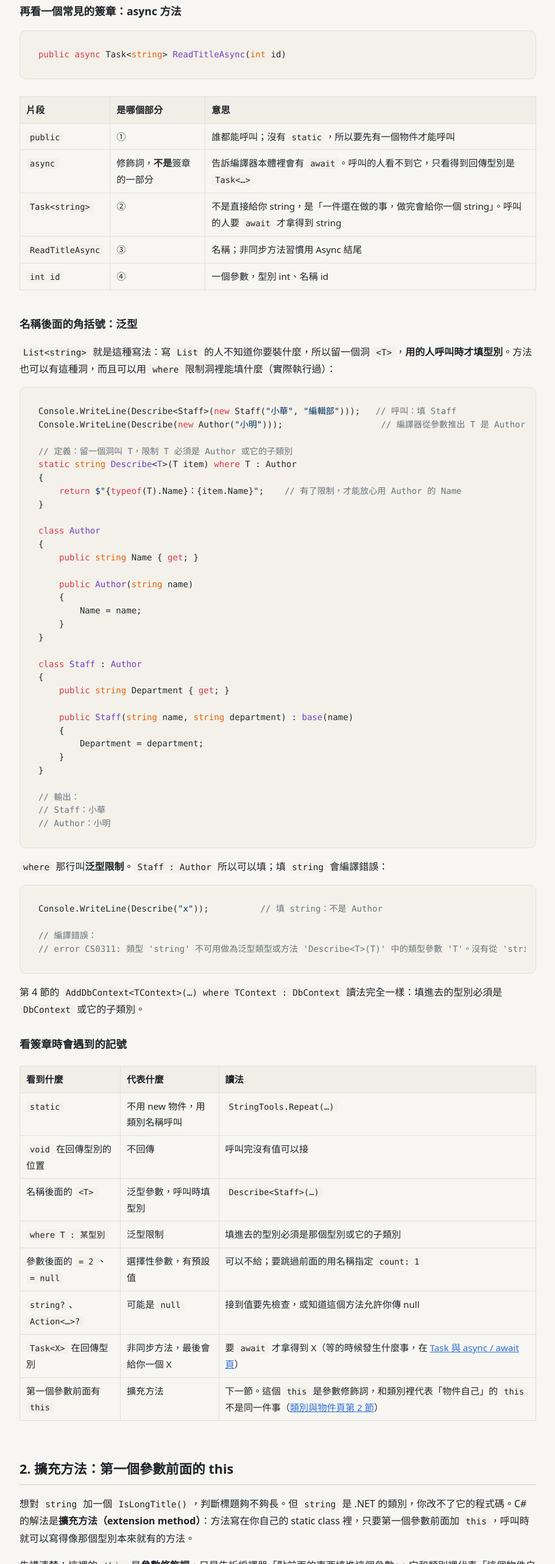
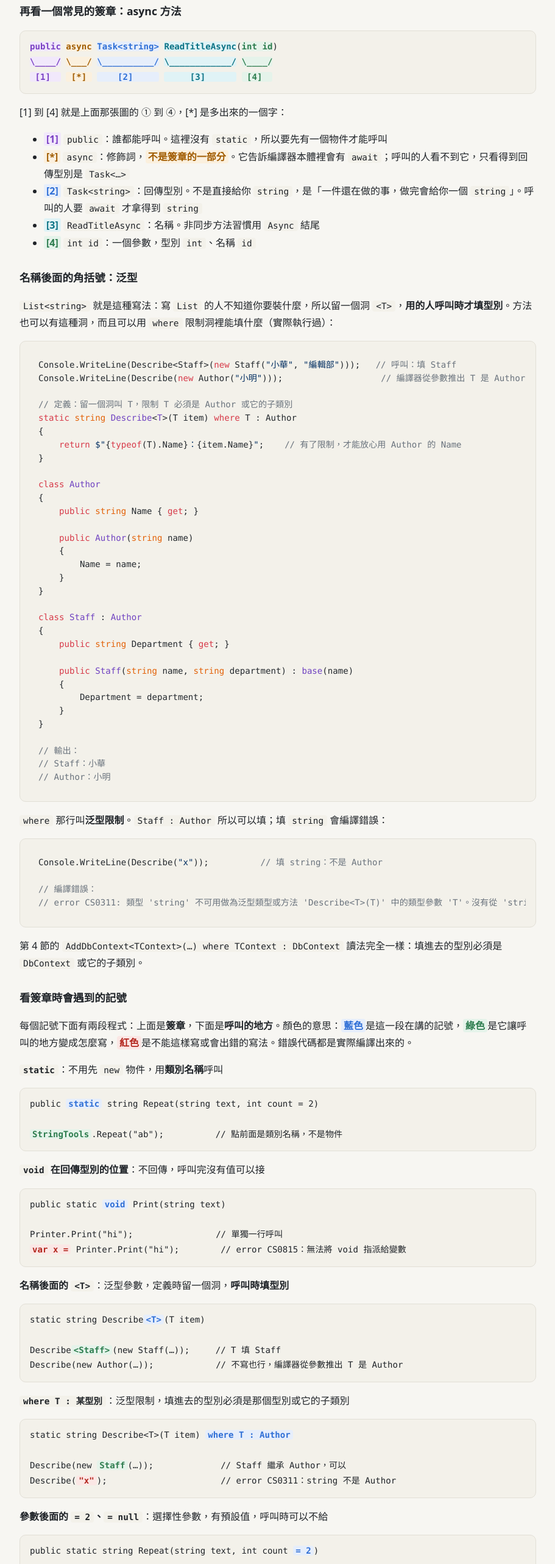
Before and after one commit to jackson204/BlogApi, a plain HTML site: page docs/lessons/csharp-delegates-signature.html in a window 1280 px wide. Shown: the part 1621-4186 px from the top of the page at 61% size, without its empty margins (184-1095 px from the left). Drawn offline with nearby package versions, Linux system fonts and the light colour scheme.

Commit message:
docs: 方法簽章頁的兩張表改成上色的程式碼
- 看簽章時會遇到的記號：八個記號各一小段，附簽章和呼叫的地方，記號、呼叫寫法、錯誤寫法分三種顏色
- async 方法的簽章：改成分段上色加括線編號，下面用條列說明

Co-Authored-By: Claude Fable 5.2 <noreply@anthropic.com>

```diff
--- a/docs/lessons/csharp-delegates-signature.html
+++ b/docs/lessons/csharp-delegates-signature.html
@@ -60,17 +60,17 @@ static class StringTools
 <p><code>static</code> 的方法用「類別名稱.方法」呼叫，不用先 <code>new</code> 一個物件。<code>StringTools</code> 是放工具方法的類別，裡面只有 static 方法，所以類別也標 <code>static</code>，表示它不能被 new。static 和物件的關係，在<a href="csharp-class-object.html#static">類別與物件頁第 4 節</a>。</p>
 
 <h3 id="yours">再看一個常見的簽章：async 方法</h3>
-<pre><code class="language-csharp">public async Task&lt;string&gt; ReadTitleAsync(int id)</code></pre>
-<div class="table-wrap">
-<table>
-  <tr><th>片段</th><th>是哪個部分</th><th>意思</th></tr>
-  <tr><td><code>public</code></td><td>①</td><td>誰都能呼叫；沒有 <code>static</code>，所以要先有一個物件才能呼叫</td></tr>
-  <tr><td><code>async</code></td><td>修飾詞，<strong>不是</strong>簽章的一部分</td><td>告訴編譯器本體裡會有 <code>await</code>。呼叫的人看不到它，只看得到回傳型別是 <code>Task&lt;…&gt;</code></td></tr>
-  <tr><td><code>Task&lt;string&gt;</code></td><td>②</td><td>不是直接給你 string，是「一件還在做的事，做完會給你一個 string」。呼叫的人要 <code>await</code> 才拿得到 string</td></tr>
-  <tr><td><code>ReadTitleAsync</code></td><td>③</td><td>名稱；非同步方法習慣用 Async 結尾</td></tr>
-  <tr><td><code>int id</code></td><td>④</td><td>一個參數，型別 int、名稱 id</td></tr>
-</table>
-</div>
+<pre><code class="nohighlight"><span class="seg s1">public</span> <span class="seg s5">async</span> <span class="seg s2">Task&lt;string&gt;</span> <span class="seg s3">ReadTitleAsync</span>(<span class="seg s4">int id</span>)
+<span class="seg s1">\____/</span> <span class="seg s5">\___/</span> <span class="seg s2">\__________/</span> <span class="seg s3">\____________/</span> <span class="seg s4">\____/</span>
+<span class="seg s1"> [1]  </span> <span class="seg s5"> [*] </span> <span class="seg s2">    [2]     </span> <span class="seg s3">     [3]      </span> <span class="seg s4"> [4]  </span></code></pre>
+<p>[1] 到 [4] 就是上面那張圖的 ① 到 ④，[*] 是多出來的一個字：</p>
+<ul>
+  <li><span class="seg s1">[1]</span> <code>public</code>：誰都能呼叫。這裡沒有 <code>static</code>，所以要先有一個物件才能呼叫</li>
+  <li><span class="seg s5">[*]</span> <code>async</code>：修飾詞，<mark class="caution">不是簽章的一部分</mark>。它告訴編譯器本體裡會有 <code>await</code>；呼叫的人看不到它，只看得到回傳型別是 <code>Task&lt;…&gt;</code></li>
+  <li><span class="seg s2">[2]</span> <code>Task&lt;string&gt;</code>：回傳型別。不是直接給你 <code>string</code>，是「一件還在做的事，做完會給你一個 <code>string</code>」。呼叫的人要 <code>await</code> 才拿得到 <code>string</code></li>
+  <li><span class="seg s3">[3]</span> <code>ReadTitleAsync</code>：名稱。非同步方法習慣用 <code>Async</code> 結尾</li>
+  <li><span class="seg s4">[4]</span> <code>int id</code>：一個參數，型別 <code>int</code>、名稱 <code>id</code></li>
+</ul>
 
 <h3 id="generic">名稱後面的角括號：泛型</h3>
 <p><code>List&lt;string&gt;</code> 就是這種寫法：寫 <code>List</code> 的人不知道你要裝什麼，所以留一個洞 <code>&lt;T&gt;</code>，<strong>用的人呼叫時才填型別</strong>。方法也可以有這種洞，而且可以用 <code>where</code> 限制洞裡能填什麼（實際執行過）：</p>
@@ -114,19 +114,48 @@ class Staff : Author
 <p>第 4 節的 <code>AddDbContext&lt;TContext&gt;(…) where TContext : DbContext</code> 讀法完全一樣：填進去的型別必須是 <code>DbContext</code> 或它的子類別。</p>
 
 <h3 id="method-table">看簽章時會遇到的記號</h3>
-<div class="table-wrap">
-<table>
-  <tr><th>看到什麼</th><th>代表什麼</th><th>讀法</th></tr>
-  <tr><td><code>static</code></td><td>不用 new 物件，用類別名稱呼叫</td><td><code>StringTools.Repeat(…)</code></td></tr>
-  <tr><td><code>void</code> 在回傳型別的位置</td><td>不回傳</td><td>呼叫完沒有值可以接</td></tr>
-  <tr><td>名稱後面的 <code>&lt;T&gt;</code></td><td>泛型參數，呼叫時填型別</td><td><code>Describe&lt;Staff&gt;(…)</code></td></tr>
-  <tr><td><code>where T : 某型別</code></td><td>泛型限制</td><td>填進去的型別必須是那個型別或它的子類別</td></tr>
-  <tr><td>參數後面的 <code>= 2</code>、<code>= null</code></td><td>選擇性參數，有預設值</td><td>可以不給；要跳過前面的用名稱指定 <code>count: 1</code></td></tr>
-  <tr><td><code>string?</code>、<code>Action&lt;…&gt;?</code></td><td>可能是 <code>null</code></td><td>接到值要先檢查，或知道這個方法允許你傳 null</td></tr>
-  <tr><td><code>Task&lt;X&gt;</code> 在回傳型別</td><td>非同步方法，最後會給你一個 X</td><td>要 <code>await</code> 才拿得到 X（等的時候發生什麼事，在 <a href="csharp-async-await.html">Task 與 async / await 頁</a>）</td></tr>
-  <tr><td>第一個參數前面有 <code>this</code></td><td>擴充方法</td><td>下一節。這個 <code>this</code> 是參數修飾詞，和類別裡代表「物件自己」的 <code>this</code> 不是同一件事（<a href="csharp-class-object.html#this">類別與物件頁第 2 節</a>）</td></tr>
-</table>
-</div>
+<p>每個記號下面有兩段程式：上面是<strong>簽章</strong>，下面是<strong>呼叫的地方</strong>。顏色的意思：<span class="hl a">藍色</span>是這一段在講的記號，<span class="hl b">綠色</span>是它讓呼叫的地方變成怎麼寫，<span class="hl c">紅色</span>是不能這樣寫或會出錯的寫法。錯誤代碼都是實際編譯出來的。</p>
+<p><strong><code>static</code></strong>：不用先 <code>new</code> 物件，用<strong>類別名稱</strong>呼叫</p>
+<pre><code class="nohighlight">public <span class="hl a">static</span> string Repeat(string text, int count = 2)
+
+<span class="hl b">StringTools</span>.Repeat("ab");          // 點前面是類別名稱，不是物件</code></pre>
+<p><strong><code>void</code> 在回傳型別的位置</strong>：不回傳，呼叫完沒有值可以接</p>
+<pre><code class="nohighlight">public static <span class="hl a">void</span> Print(string text)
+
+Printer.Print("hi");                // 單獨一行呼叫
+<span class="hl c">var x =</span> Printer.Print("hi");        // error CS0815：無法將 void 指派給變數</code></pre>
+<p><strong>名稱後面的 <code>&lt;T&gt;</code></strong>：泛型參數，定義時留一個洞，<strong>呼叫時填型別</strong></p>
+<pre><code class="nohighlight">static string Describe<span class="hl a">&lt;T&gt;</span>(T item)
+
+Describe<span class="hl b">&lt;Staff&gt;</span>(new Staff(…));     // T 填 Staff
+Describe(new Author(…));            // 不寫也行，編譯器從參數推出 T 是 Author</code></pre>
+<p><strong><code>where T : 某型別</code></strong>：泛型限制，填進去的型別必須是那個型別或它的子類別</p>
+<pre><code class="nohighlight">static string Describe&lt;T&gt;(T item) <span class="hl a">where T : Author</span>
+
+Describe(new <span class="hl b">Staff</span>(…));             // Staff 繼承 Author，可以
+Describe(<span class="hl c">"x"</span>);                      // error CS0311：string 不是 Author</code></pre>
+<p><strong>參數後面的 <code>= 2</code>、<code>= null</code></strong>：選擇性參數，有預設值，呼叫時可以不給</p>
+<pre><code class="nohighlight">public static string Repeat(string text, int count <span class="hl a">= 2</span>)
+
+StringTools.Repeat("ab");             // 沒給 count，用預設值 2 → abab
+StringTools.Repeat("ab", <span class="hl b">count: 1</span>);   // 用名稱指定 → ab</code></pre>
+<p><strong>型別後面的 <code>?</code>，例如 <code>string?</code>、<code>Action&lt;…&gt;?</code></strong>：可能是 <code>null</code>。回傳型別有 <code>?</code>：接到值要先檢查；參數有 <code>?</code>：這個方法允許傳 <code>null</code></p>
+<pre><code class="nohighlight">static string<span class="hl a">?</span> FindName(int id)
+
+string? name = FindName(5);
+<span class="hl b">if (name != null)</span>                  // 先檢查再用
+{
+    Console.WriteLine(name.Length);
+}
+<span class="hl c">name.Length</span>                        // 不檢查：warning CS8602，執行時 name 是 null 就丟 NullReferenceException</code></pre>
+<p><strong><code>Task&lt;X&gt;</code> 在回傳型別</strong>：非同步方法，最後會給一個 <code>X</code>，要 <code>await</code> 才拿得到（等的時候發生什麼事，在 <a href="csharp-async-await.html">Task 與 async / await 頁</a>）</p>
+<pre><code class="nohighlight">static async <span class="hl a">Task&lt;string&gt;</span> GetTitleAsync(int id)
+
+string title = <span class="hl b">await</span> GetTitleAsync(5);   // await 之後拿到的是 string，不是 Task&lt;string&gt;</code></pre>
+<p><strong>第一個參數前面有 <code>this</code></strong>：擴充方法（下一節）。這個 <code>this</code> 是參數修飾詞，和類別裡代表「物件自己」的 <code>this</code> 不是同一件事（<a href="csharp-class-object.html#this">類別與物件頁第 2 節</a>）</p>
+<pre><code class="nohighlight">public static bool IsLongTitle(<span class="hl a">this</span> string title)
+
+<span class="hl b">"EF Core 入門"</span>.IsLongTitle();          // 點前面的字串，填進標 this 的那個參數</code></pre>
 
 <!-- ============================================================ -->
 <h2 id="extension">2. 擴充方法：第一個參數前面的 this</h2>
```
